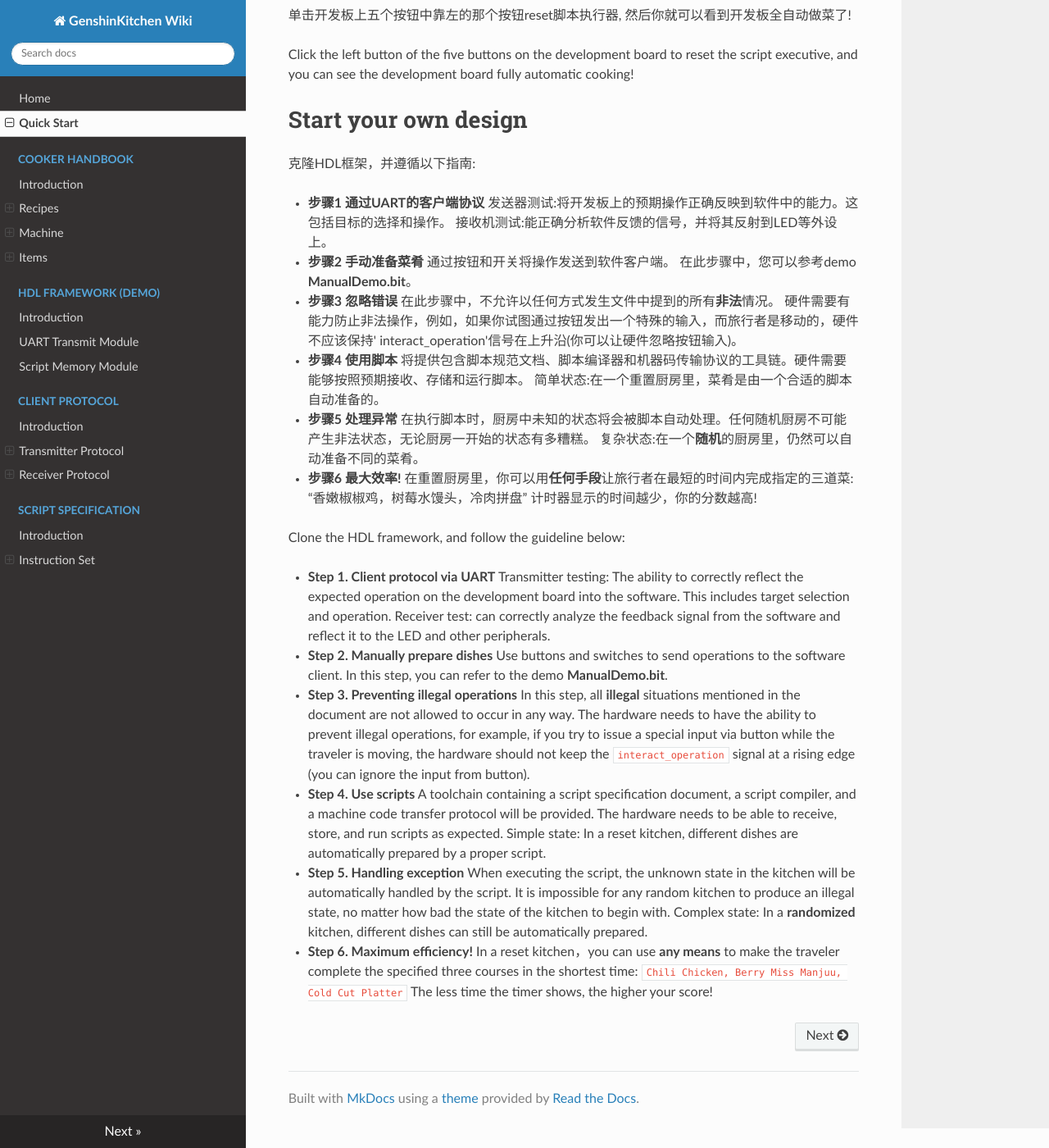
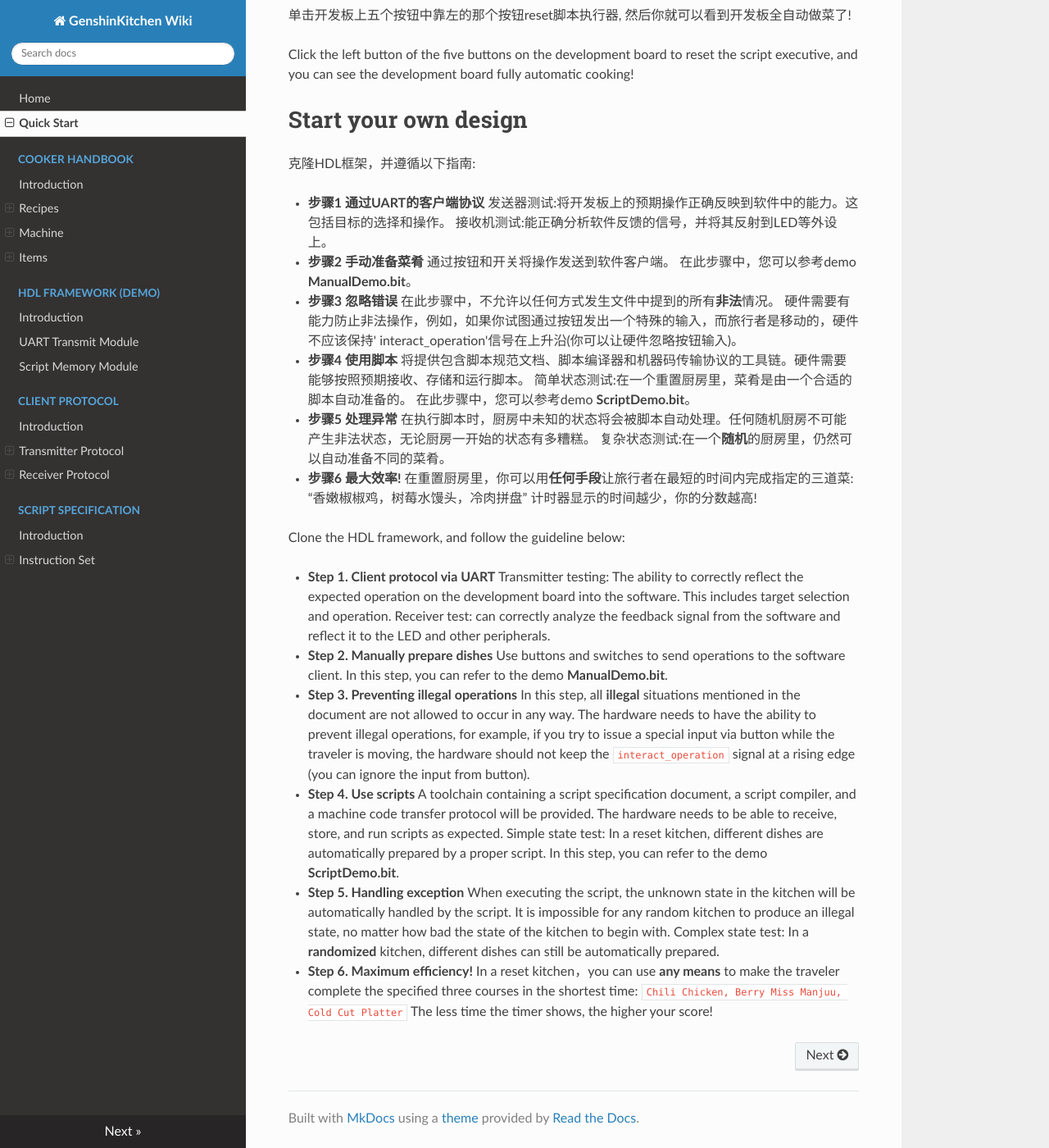
Before and after one commit to Yan-ice/GenshinKitchen_doc, an MkDocs documentation site: the page built from docs/overview.md, in a window 1280 px wide and 1400 px high, scrolled down 1727 px. Shown: the whole window at 82% size. Built offline with MkDocs 1.6.1, drawn with Linux system fonts in a browser that asks for light colours; nearby versions of some CDN libraries.

Commit message:
quickstart

```diff
--- a/docs/overview.md
+++ b/docs/overview.md
@@ -69,11 +69,12 @@ Click the left button of the five buttons on the development board to reset the
 
 - **步骤4 使用脚本**
 将提供包含脚本规范文档、脚本编译器和机器码传输协议的工具链。硬件需要能够按照预期接收、存储和运行脚本。
-简单状态:在一个重置厨房里，菜肴是由一个合适的脚本自动准备的。
+简单状态测试:在一个重置厨房里，菜肴是由一个合适的脚本自动准备的。
+在此步骤中，您可以参考demo **ScriptDemo.bit**。
 
 - **步骤5 处理异常**
 在执行脚本时，厨房中未知的状态将会被脚本自动处理。任何随机厨房不可能产生非法状态，无论厨房一开始的状态有多糟糕。
-复杂状态:在一个**随机**的厨房里，仍然可以自动准备不同的菜肴。
+复杂状态测试:在一个**随机**的厨房里，仍然可以自动准备不同的菜肴。
 
 - **步骤6 最大效率!**
 在重置厨房里，你可以用**任何手段**让旅行者在最短的时间内完成指定的三道菜:
@@ -96,12 +97,13 @@ Clone the HDL framework, and follow the guideline below:
 
 -   **Step 4. Use scripts**
     A toolchain containing a script specification document, a script compiler, and a machine code transfer protocol will be provided. The hardware needs to be able to receive, store, and run scripts as expected.
-    Simple state: In a reset kitchen, different dishes are automatically prepared by a proper script.
+    Simple state test: In a reset kitchen, different dishes are automatically prepared by a proper script.
+    In this step, you can refer to the demo **ScriptDemo.bit**.
 
 -   **Step 5. Handling exception**
     When executing the script, the unknown state in the kitchen will be automatically handled by the script.
     It is impossible for any random kitchen to produce an illegal state, no matter how bad the state of the kitchen to begin with.
-    Complex state: In a **randomized** kitchen, different dishes can still be automatically prepared.
+    Complex state test: In a **randomized** kitchen, different dishes can still be automatically prepared.
 
 -   **Step 6. Maximum efficiency!**
     In a reset kitchen，you can use **any means** to make the traveler complete the specified three courses in the shortest time:
```
